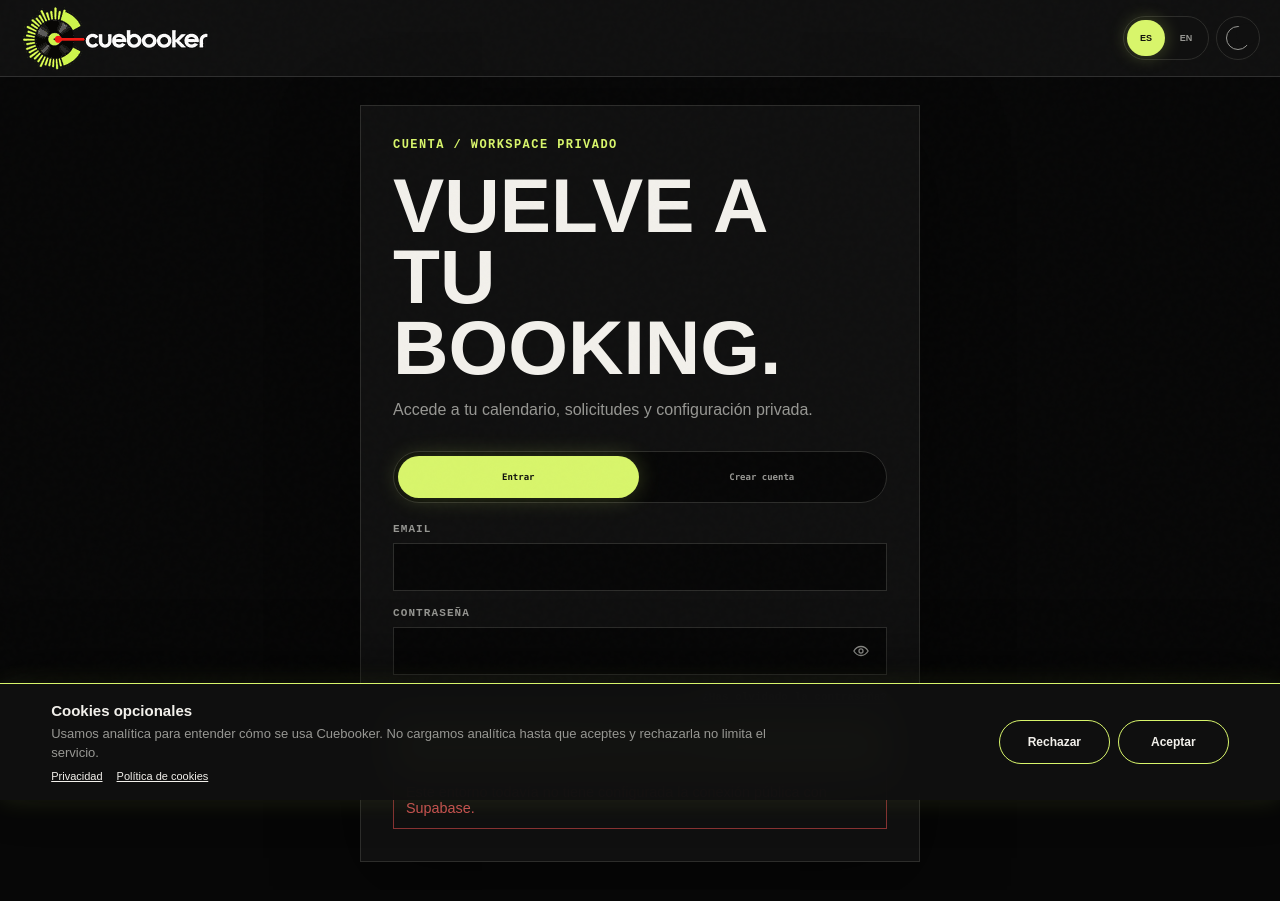
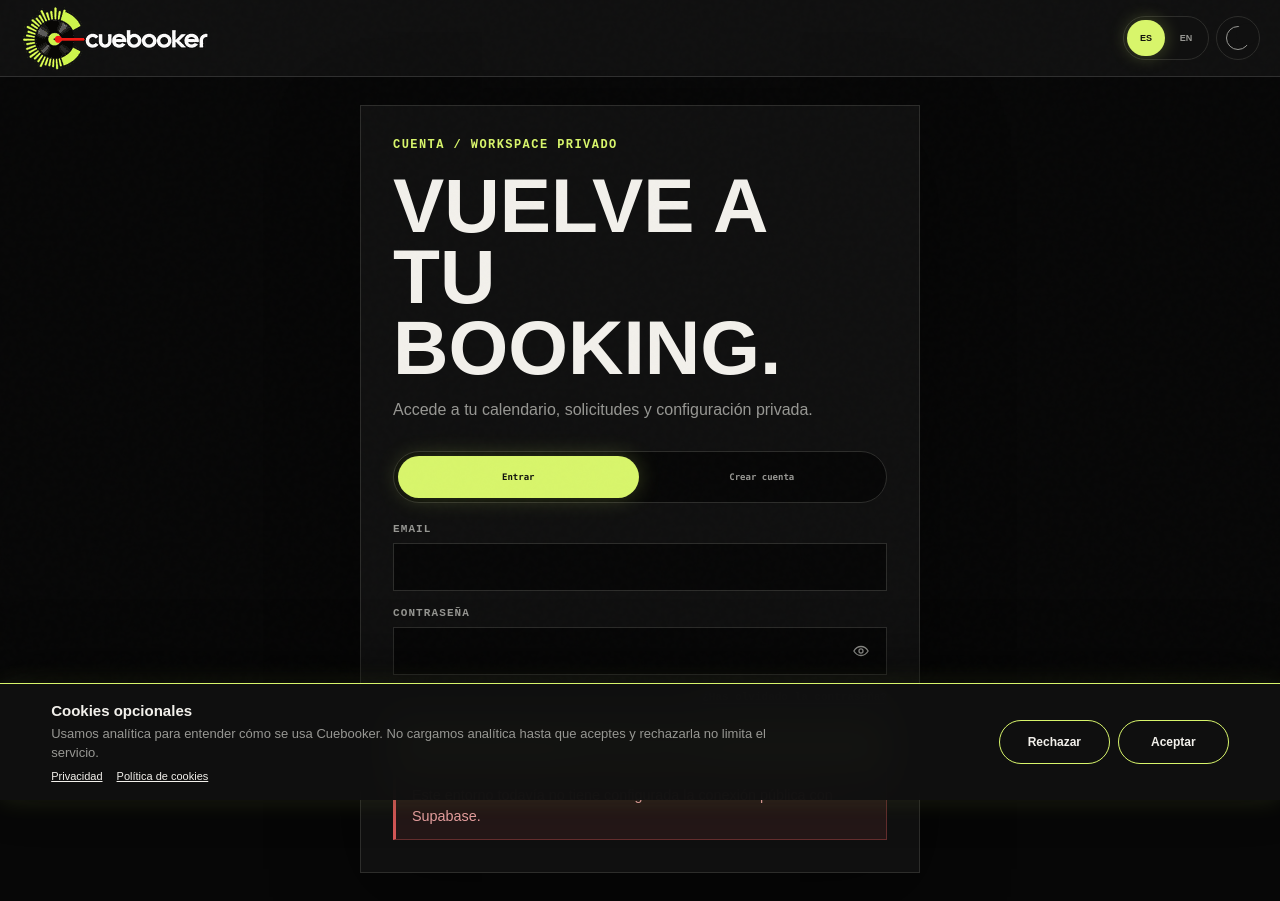
Before and after one commit to litus-code/cuebooker, a Nuxt app: page /access in a window 1280 px wide. Built offline with nearby package versions, Linux system fonts and the light colour scheme.

Commit message:
preview: add semantic access message states

```diff
--- a/app/pages/access.vue
+++ b/app/pages/access.vue
@@ -10,6 +10,7 @@ const email = ref('')
 const password = ref('')
 const displayName = ref('')
 const message = ref('')
+const messageTone = ref<'info' | 'warning'>('info')
 const errorMessage = ref('')
 const passwordVisible = ref(false)
 
@@ -71,6 +72,7 @@ onMounted(async () => {
 async function submit() {
   errorMessage.value = ''
   message.value = ''
+  messageTone.value = 'info'
   try {
     if (mode.value === 'signin') {
       await auth.signIn(email.value, password.value)
@@ -81,6 +83,7 @@ async function submit() {
       if (!import.meta.client) return
       const redirectTo = new URL('/reset-password', window.location.origin).toString()
       await auth.requestPasswordReset(email.value, redirectTo)
+      messageTone.value = 'info'
       message.value = copy.value.resetConfirmation
       return
     }
@@ -91,6 +94,7 @@ async function submit() {
       email_confirmation_required: result.emailConfirmationRequired
     })
     if (result.emailConfirmationRequired) {
+      messageTone.value = 'info'
       message.value = copy.value.confirmation
       return
     }
@@ -103,6 +107,7 @@ async function submit() {
       mode.value === 'signup'
       && (status === 504 || raw.includes('504') || raw.includes('request_timeout') || raw.includes('context deadline exceeded'))
     ) {
+      messageTone.value = 'warning'
       message.value = copy.value.signupTimeout
       return
     }
@@ -161,7 +166,7 @@ useHead(() => ({ title: copy.value.title, htmlAttrs: { lang: locale.value } }))
           @click="message = ''; errorMessage = ''"
         >{{ copy.forgot }}</NuxtLink>
         <p v-if="errorMessage" class="access-message access-message--error">{{ errorMessage }}</p>
-        <p v-if="message" class="access-message">{{ message }}</p>
+        <p v-if="message" class="access-message" :class="`access-message--${messageTone}`">{{ message }}</p>
         <p v-if="mode === 'signup'" class="access-privacy">
           {{ locale === 'es' ? 'Usaremos tus datos para crear y gestionar tu cuenta.' : 'We will use your data to create and manage your account.' }}
           <NuxtLink to="/privacidad">{{ locale === 'es' ? 'Consulta la política de privacidad.' : 'Read the privacy policy.' }}</NuxtLink>
@@ -193,8 +198,33 @@ input { min-height:48px; padding:0 14px; border:1px solid var(--cue-border); bac
 .access-link { justify-self:end; padding:0; border:0; background:transparent; color:var(--cue-muted); cursor:pointer; font:700 11px/1.2 monospace; text-decoration:underline; text-underline-offset:3px; }
 .access-link:hover,.access-link:focus-visible { color:var(--cue-accent); }
 .access-link--back { justify-self:start; }
-.access-message { margin:0; padding:12px; border:1px solid var(--cue-border); color:var(--cue-text); font-size:.9rem; }
-.access-message--error { border-color:#8b3434; color:#d65757; }
+.access-message {
+  margin:0;
+  padding:13px 14px 13px 16px;
+  border:1px solid var(--cue-border);
+  border-left-width:3px;
+  color:var(--cue-text);
+  font-size:.9rem;
+  line-height:1.45;
+}
+.access-message--info {
+  border-color:rgba(70,144,255,.34);
+  border-left-color:#4690ff;
+  background:rgba(70,144,255,.09);
+  color:#b9d5ff;
+}
+.access-message--warning {
+  border-color:rgba(218,164,63,.38);
+  border-left-color:#daa43f;
+  background:rgba(218,164,63,.10);
+  color:#f0cf8b;
+}
+.access-message--error {
+  border-color:rgba(214,87,87,.36);
+  border-left-color:#d65757;
+  background:rgba(214,87,87,.10);
+  color:#efa5a5;
+}
 .access-privacy { margin:0; color:var(--cue-muted); font-size:12px; line-height:1.55; }
 .access-privacy a { color:var(--cue-accent); }
 @media (max-width:620px) { .access-page { padding:12px 18px 18px; } .access-panel { margin-top:8px; padding:22px; } }
```
